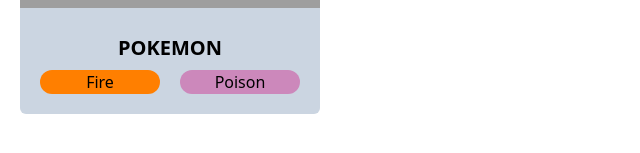
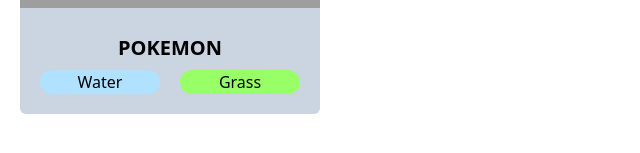
Before and after one commit to JFBJ17/Pokedex-App, a Next.js app: page /ui in a window 1280 px wide. Shown: the part 187-340 px from the top of the page, without its empty margins (0-640 px from the left). Built offline with nearby package versions, Linux system fonts and the light colour scheme; grey boxes are pictures that could not be loaded.

Commit message:
bg poke type

```diff
--- a/src/components/base/Card.tsx
+++ b/src/components/base/Card.tsx
@@ -1,5 +1,7 @@
 import Image from 'next/image'
 import Link from 'next/link'
+import cn from 'clsx'
+
 import { getPokeTypeColor } from '../../helpers/functions'
 
 interface Props {
@@ -46,13 +48,28 @@
         <ul className='flex justify-center gap-5 mt-2'>
           {pokemonType.map((poke, i) => {
             console.log(getPokeTypeColor(poke.toLowerCase()))
+            const classNames = cn('w-1/2 rounded-full text-center', {
+              'bg-steelType': poke.toLowerCase() === 'steel',
+              'bg-waterType': poke.toLowerCase() === 'water',
+              'bg-bugType': poke.toLowerCase() === 'bug',
+              'bg-dragonType': poke.toLowerCase() === 'dragon',
+              'bg-electricType': poke.toLowerCase() === 'electric',
+              'bg-ghostType': poke.toLowerCase() === 'ghost',
+              'bg-fireType': poke.toLowerCase() === 'fire',
+              'bg-fairyType': poke.toLowerCase() === 'fairy',
+              'bg-iceType': poke.toLowerCase() === 'ice',
+              'bg-fighting': poke.toLowerCase() === 'fighting',
+              'bg-normalType': poke.toLowerCase() === 'normal',
+              'bg-grassType': poke.toLowerCase() === 'grass',
+              'bg-psychicType': poke.toLowerCase() === 'psychic',
+              'bg-rockType': poke.toLowerCase() === 'rock',
+              'bg-darkType': poke.toLowerCase() === 'dark',
+              'bg-groundType': poke.toLowerCase() === 'ground',
+              'bg-poisonType': poke.toLowerCase() === 'poison',
+              'bg-flyingType': poke.toLowerCase() === 'flying'
+            })
             return (
-              <li
-                className={`w-1/2 rounded-full text-center ${getPokeTypeColor(
-                  poke.toLowerCase()
-                )}`}
-                key={i}
-              >
+              <li className={classNames} key={i}>
                 {poke}
               </li>
             )
--- a/src/helpers/constans.ts
+++ b/src/helpers/constans.ts
@@ -5,7 +5,7 @@
   dragon: '#AB82FF',
   electric: '#FFD700',
   ghost: '#778899',
-  fire: 'bg-fireType',
+  fire: '#FF7F00',
   fairy: '#FFB0FF',
   ice: '#ADD8E6',
   fighting: '#FF6A6A',
@@ -15,7 +15,7 @@
   rock: '#CD853F',
   dark: '#A9A9A9',
   ground: '#DEB887',
-  poison: 'bg-poisonType',
+  poison: '#CC88BB',
   flying: '#BAAAFF'
 }
 
--- a/src/pages/ui.tsx
+++ b/src/pages/ui.tsx
@@ -19,7 +19,7 @@
         img_url='https://picsum.photos/300/175'
         name='pokemon'
         order={23}
-        pokemonType={['Fire', 'Poison']}
+        pokemonType={['Water', 'Grass']}
       />
     </div>
   )
--- a/src/styles/global.css
+++ b/src/styles/global.css
@@ -36,11 +36,3 @@
 .rc-pagination-jump-prev {
   @apply cursor-pointer;
 }
-
-.bg-fireType {
-  @apply bg-[#FF7F00];
-}
-
-.bg-poisonType {
-  @apply bg-[#CC88BB];
-}
--- a/tailwind.config.js
+++ b/tailwind.config.js
@@ -15,6 +15,26 @@
           light: '#FFA500'
         },
         secondary: '#2F4F4F'
+      },
+      backgroundColor: {
+        steelType: '#CCCCCC',
+        waterType: '#B0E2FF',
+        bugType: '#99CC33',
+        dragonType: '#AB82FF',
+        electricType: '#FFD700',
+        ghostType: '#778899',
+        fireType: '#FF7F00',
+        fairyType: '#FFB0FF',
+        iceType: '#ADD8E6',
+        fightingType: '#FF6A6A',
+        normalType: '#DDCCAA',
+        grassType: '#99FF66',
+        psychicType: '#FFB5C5',
+        rockType: '#CD853F',
+        darkType: '#A9A9A9',
+        groundType: '#DEB887',
+        poisonType: '#CC88BB',
+        flyingType: '#BAAAFF'
       }
     }
   },
```
